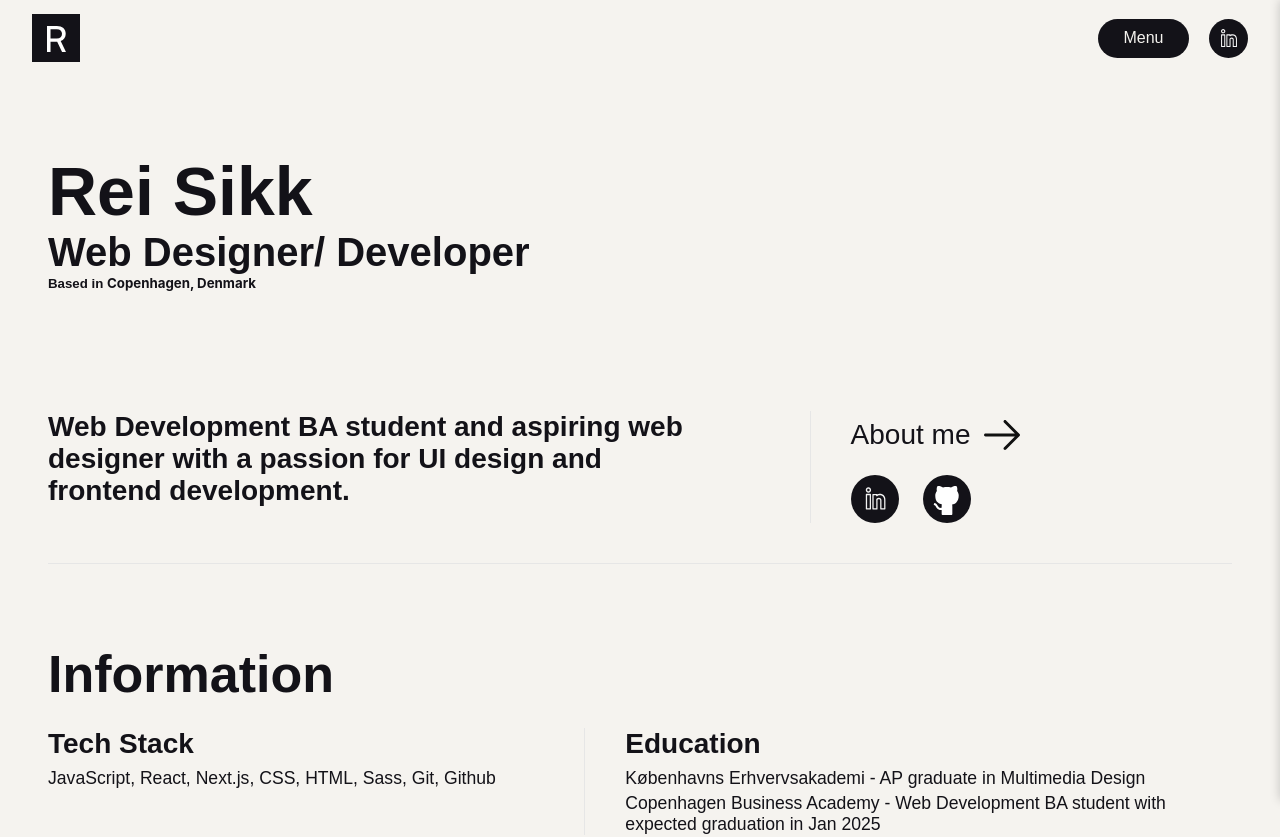
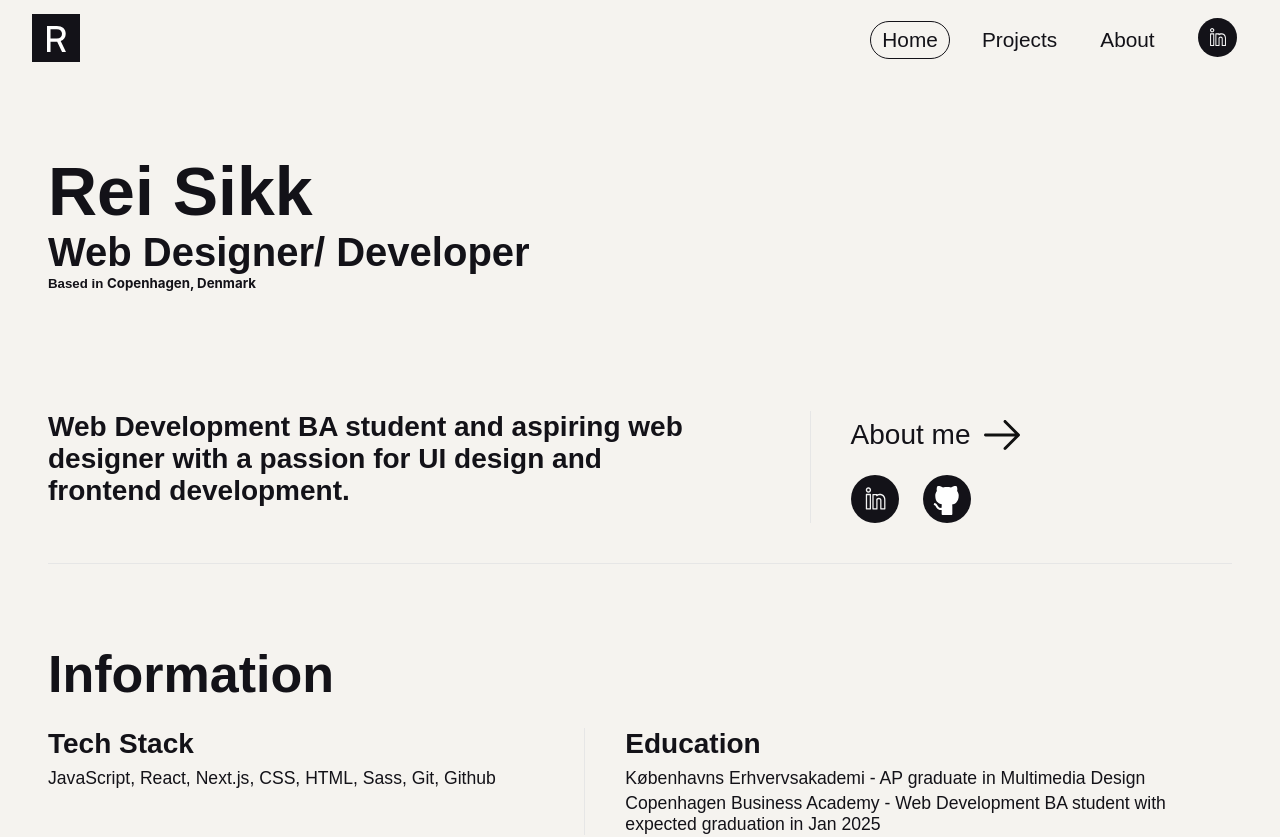
Before and after one commit to ReiSikk/portfolio, a React (Vite) app: page / in a window 1280 px wide. Shown: the top 837 px of the page. Built offline with nearby package versions, Linux system fonts and the light colour scheme; a web font is replaced by a local one.

Commit message:
active link state & nav re-work

```diff
--- a/src/Components/NavBar.jsx
+++ b/src/Components/NavBar.jsx
@@ -1,25 +1,44 @@
 
 import linkedinLogo from "../media/linkedIn.svg";
-import BurgerMenu from "./BurgerMenu";
-import { Link } from "react-router-dom";
 import logo from "../media/logo.svg"
+import { useState } from "react";
+import { NavLink } from "react-router-dom";
 
 function NavBar() {
-   /*  const handleLinkedIn = () => {
-        window.location.replace('https://linkedin.com');
-      }; */
+const [activePage, setActivePage] = useState("Home");
+
+function handleClick(e) {
+    setActivePage(e.target.innerText);
+}
+
+
   return (
     <div className="nav">
         <nav className="nav-wrapper">
-            <Link to="/" className="logo"><img src={logo} alt="link to homepage" title="Home"/></Link>
+            <NavLink to="/" className="logo"><img src={logo} alt="link to homepage" title="Home"/></NavLink>
             <ul className="nav-buttons-wrap">
-                <BurgerMenu />
+                <li className={activePage === 'Home' ? 'active-link' : 'nav-link'}>
+                <NavLink to="/" className="nav-link" onClick={handleClick}>
+                    Home
+                </NavLink>
+                </li>
+                <li className={activePage === 'Projects' ? 'active-link' : 'nav-link'}>
+                <NavLink to="projects" className="nav-link" onClick={handleClick}>
+                    Projects
+                </NavLink>
+                </li>
+                <li className={activePage === 'About' ? 'active-link' : 'nav-link'}>
+                <NavLink to="about" className="nav-link" onClick={handleClick}>
+                    About
+                </NavLink>
+                </li>
+
+                {/* <BurgerMenu /> */}
                     <li className="social-btn hide-mobile">
-                        <a target='_blank'
-            rel='noopener noreferrer' href="https://www.linkedin.com/in/rei-sikk-a642b9218/">
-                <img src={linkedinLogo} alt="LinkedIn" />
-            </a>
-                    </li>
+                        <a target='_blank' rel='noopener noreferrer' href="https://www.linkedin.com/in/rei-sikk-a642b9218/">
+                          <img src={linkedinLogo} alt="LinkedIn" />
+                       </a>
+                </li>
             </ul>
         </nav>
     </div>
--- a/src/sass/components/_nav-styling.scss
+++ b/src/sass/components/_nav-styling.scss
@@ -7,6 +7,11 @@
     justify-content: space-between;
     padding: 2.5rem 1.25rem;
 }
+.active-link {
+    border: 1.5px solid $black;
+    border-radius: 1000px;
+  }
+
 @media only screen and (min-width:1080px) {
     .nav-wrapper {
         padding: 2.5rem 2rem;
@@ -16,7 +21,22 @@
     display: flex;
     flex-direction: row;
     flex-wrap: nowrap;
-    gap: 1.25rem;
+    align-items: center;
+    gap: 1.3rem;
+
+    li {
+        padding:0.35rem 0.7rem;
+        border-radius: 100px;
+        transition: all 0.15s ease;
+        a {
+            font-size: 1.3rem;
+        }
+
+    }
+    li:active {
+        background: $black;
+        color: $white;
+    }
 }
 .hide-mobile {
     display: none;
```
